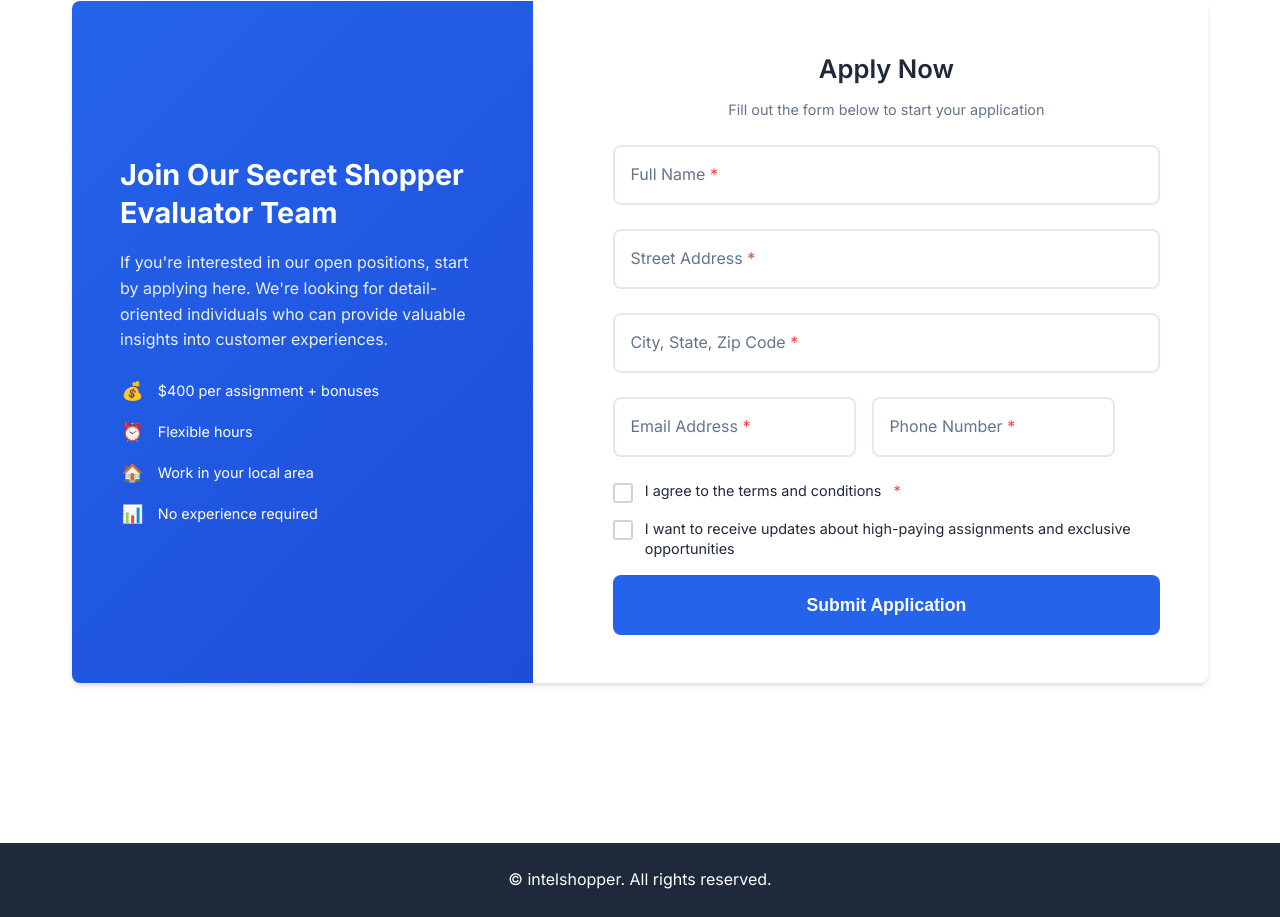
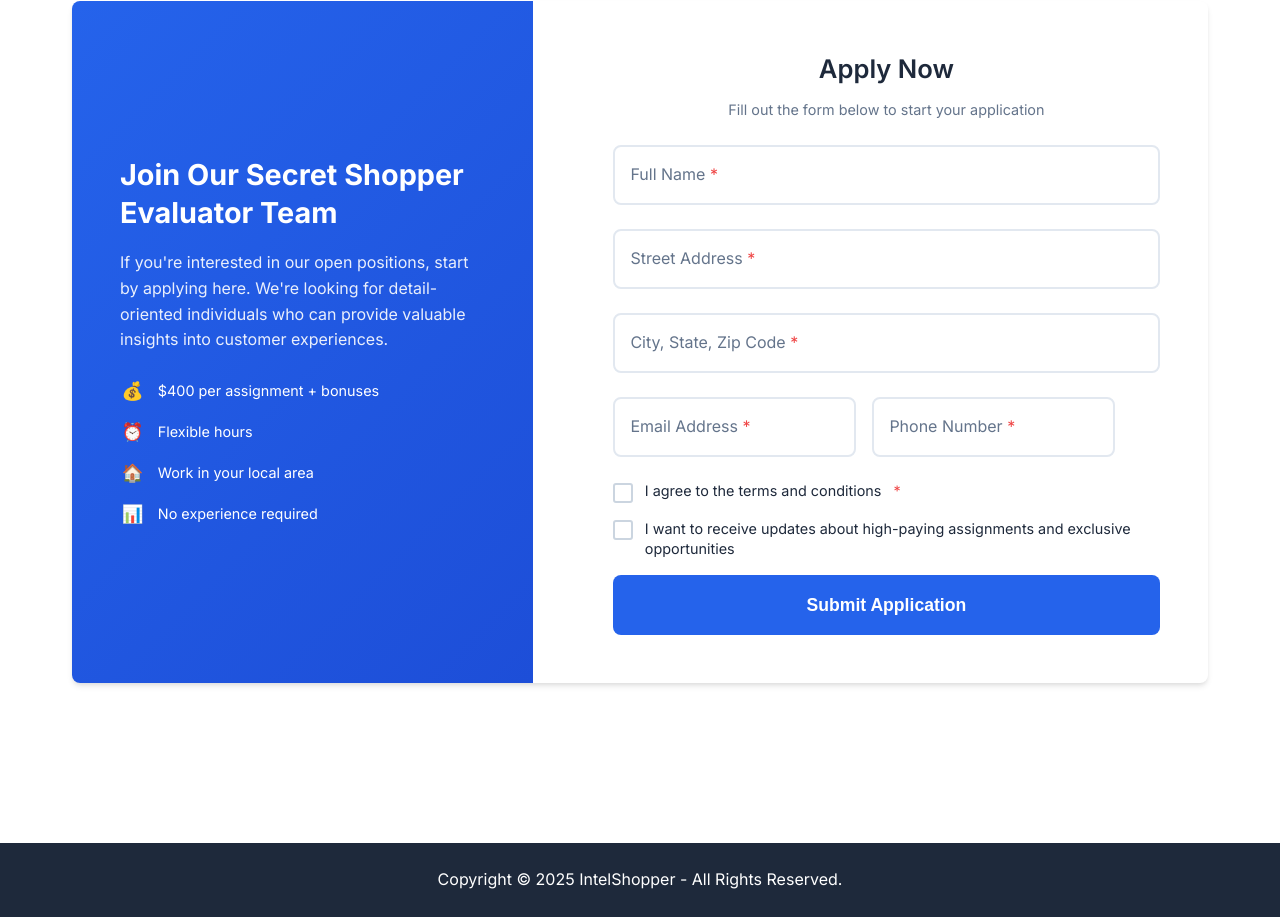
Before and after one commit to intelshopper/0, a plain HTML site: page application.html in a window 1280 px wide. Shown: the part 604-1521 px from the top of the page. Drawn offline with Linux system fonts and the light colour scheme.

Commit message:
Add files via upload

```diff
--- a/application.html
+++ b/application.html
@@ -213,7 +213,10 @@
 
     <!-- FOOTER -->
     <footer>
-      <p>&copy; <span id="year"></span> intelshopper. All rights reserved.</p>
+      <p>
+        <span id="year"></span> Copyright &copy; 2025 IntelShopper - All Rights
+        Reserved.
+      </p>
     </footer>
 
     <script src="script.js"></script>
```
Also changed, not shown: index.html (+4 -1 lines), methodology.html (+4 -1 lines).
